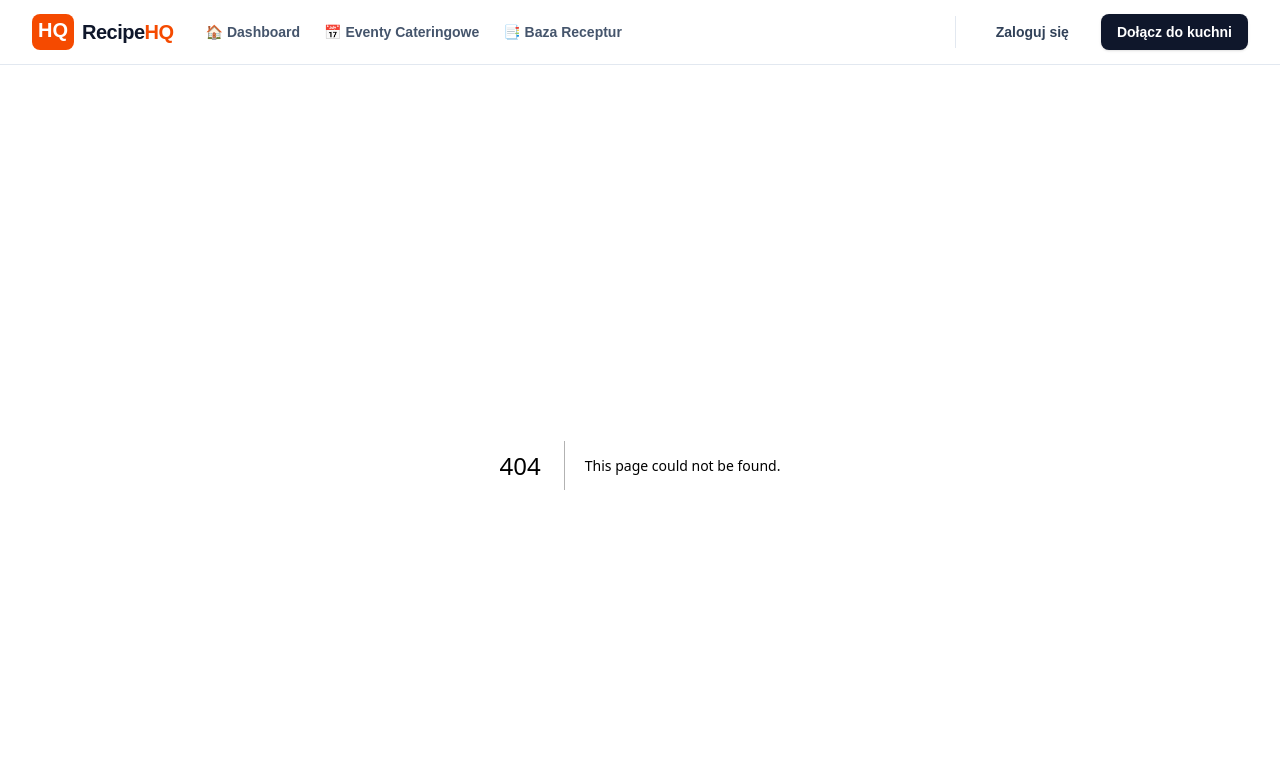
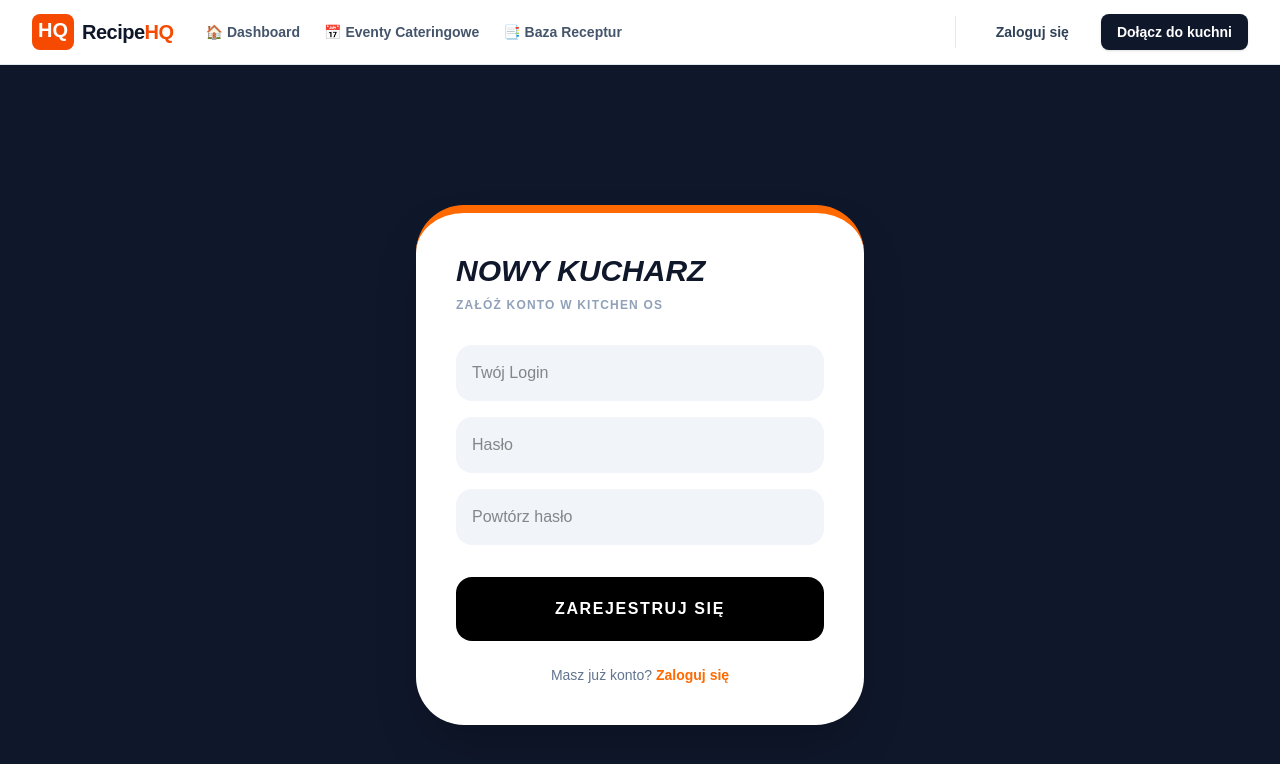
Before and after one commit to kacperchlastawa/RecipeHQ-Kitchen-Operating-System, a Next.js app in the folder frontend/: page /register in a window 1280 px wide. Before the commit this address had no page. Shown: the top 764 px of the page. Built offline with nearby package versions, Linux system fonts and the light colour scheme.

Commit message:
Register page

```diff
--- /dev/null
+++ b/frontend/src/app/register/page.tsx
@@ -0,0 +1,90 @@
+"use client";
+import { useState } from "react";
+import { useRouter } from "next/navigation";
+import Link from "next/link";
+
+export default function RegisterPage() {
+  const [login, setLogin] = useState("");
+  const [password, setPassword] = useState("");
+  const [passwordRepeat, setPasswordRepeat] = useState(""); // NOWE POLE
+  const [loading, setLoading] = useState(false);
+  const router = useRouter();
+
+  const handleRegister = async (e: React.FormEvent) => {
+    e.preventDefault();
+
+    if (password !== passwordRepeat) {
+      alert("Hasła nie są identyczne!");
+      return;
+    }
+    if (password.length < 8) {
+    alert("Hasło musi mieć co najmniej 8 znaków!");
+    return;
+  }
+
+    setLoading(true);
+
+    try {
+      const res = await fetch("http://localhost:8000/api/v1/auth", {
+        method: "POST",
+        headers: { "Content-Type": "application/json" },
+        body: JSON.stringify({
+          login: login,
+          password: password,
+          repeat_password: passwordRepeat // Zgodnie ze Swaggerem
+        }),
+      });
+
+      if (res.ok) {
+        alert("Konto utworzone! Możesz się zalogować.");
+        router.push("/login");
+      } else {
+        const errorData = await res.json();
+        alert(`Błąd: ${JSON.stringify(errorData.detail)}`);
+      }
+    } catch (error) {
+      console.error("Błąd sieci:", error);
+    } finally {
+      setLoading(false);
+    }
+  };
+
+  return (
+    <div className="min-h-screen flex items-center justify-center bg-slate-900 px-4">
+      <form onSubmit={handleRegister} className="bg-white p-10 rounded-[3rem] shadow-2xl w-full max-w-md border-t-8 border-orange-500">
+        <h1 className="text-3xl font-black text-slate-900 mb-2 uppercase italic">Nowy Kucharz</h1>
+        <p className="text-slate-400 mb-8 font-bold text-xs uppercase tracking-widest">Załóż konto w Kitchen OS</p>
+
+        <div className="space-y-4">
+          <input
+            type="text" placeholder="Twój Login"
+            className="w-full p-4 bg-slate-100 rounded-2xl border-none outline-none font-medium"
+            value={login} onChange={(e) => setLogin(e.target.value)} required
+          />
+          <input
+            type="password" placeholder="Hasło"
+            className="w-full p-4 bg-slate-100 rounded-2xl border-none outline-none font-medium"
+            value={password} onChange={(e) => setPassword(e.target.value)} required
+          />
+          {/* NOWE POLE W UI */}
+          <input
+            type="password" placeholder="Powtórz hasło"
+            className="w-full p-4 bg-slate-100 rounded-2xl border-none outline-none font-medium"
+            value={passwordRepeat} onChange={(e) => setPasswordRepeat(e.target.value)} required
+          />
+        </div>
+
+        <button
+          disabled={loading}
+          className="w-full bg-black text-white mt-8 p-5 rounded-2xl font-black uppercase tracking-widest hover:bg-orange-600 transition-all disabled:opacity-50"
+        >
+          {loading ? "Przetwarzanie..." : "Zarejestruj się"}
+        </button>
+
+        <p className="mt-6 text-center text-sm text-slate-500 font-medium">
+          Masz już konto? <Link href="/login" className="text-orange-500 font-bold hover:underline">Zaloguj się</Link>
+        </p>
+      </form>
+    </div>
+  );
+}
--- a/frontend/src/components/AddProjectModal.tsx
+++ b/frontend/src/components/AddProjectModal.tsx
@@ -1,5 +1,5 @@
 'use client';
-import { useState } from 'react';
+import { useState, useMemo } from 'react';
 
 export default function AddProjectModal({ isOpen, onClose, onRefresh }: {
   isOpen: boolean,
@@ -9,10 +9,25 @@ export default function AddProjectModal({ isOpen, onClose, onRefresh }: {
   const [formData, setFormData] = useState({ name: '', description: '', event_date: '' });
   const [loading, setLoading] = useState(false);
 
+  // Obliczamy aktualny czas, aby zablokować daty wsteczne
+  // useMemo zapobiega przeliczaniu tego przy każdym małym renderze
+  const minDateTime = useMemo(() => {
+    const now = new Date();
+    // Formatowanie do YYYY-MM-DDTHH:mm (wymagane przez datetime-local)
+    return now.toISOString().slice(0, 16);
+  }, [isOpen]); // Przeliczamy tylko gdy otwieramy modal
+
   if (!isOpen) return null;
 
   const handleSubmit = async (e: React.FormEvent) => {
     e.preventDefault();
+
+    // Dodatkowa walidacja "na wszelki wypadek" przed wysyłką
+    if (new Date(formData.event_date) < new Date()) {
+      alert("Nie możesz zaplanować eventu w przeszłości!");
+      return;
+    }
+
     setLoading(true);
 
     try {
@@ -27,8 +42,8 @@ export default function AddProjectModal({ isOpen, onClose, onRefresh }: {
       });
 
       if (res.ok) {
-        onRefresh(); // Odświeża listę projektów na dashboardzie
-        onClose();   // Zamyka okno
+        onRefresh();
+        onClose();
         setFormData({ name: '', description: '', event_date: '' });
       }
     } catch (err) {
@@ -41,49 +56,54 @@ export default function AddProjectModal({ isOpen, onClose, onRefresh }: {
   return (
     <div className="fixed inset-0 bg-black/50 backdrop-blur-sm z-[100] flex items-center justify-center p-4">
       <div className="bg-white rounded-2xl p-8 max-w-md w-full shadow-2xl">
-        <h2 className="text-2xl font-black mb-6">NOWY EVENT</h2>
+        <h2 className="text-2xl font-black mb-6 italic uppercase tracking-tighter">NOWY EVENT</h2>
 
         <form onSubmit={handleSubmit} className="space-y-4">
           <div>
-            <label className="block text-xs font-bold uppercase text-slate-400 mb-1">Nazwa Wydarzenia</label>
+            <label className="block text-xs font-bold uppercase text-slate-400 mb-1 tracking-widest">Nazwa Wydarzenia</label>
             <input
               required
-              className="w-full border-2 border-slate-100 rounded-lg px-4 py-2 focus:border-orange-500 outline-none transition-all"
-              placeholder="np. Wesele Anny i Tomka"
+              value={formData.name}
+              className="w-full border-2 border-slate-100 rounded-lg px-4 py-2 focus:border-orange-500 outline-none transition-all font-medium"
+              placeholder="np. Kolacja Degustacyjna"
               onChange={e => setFormData({...formData, name: e.target.value})}
             />
           </div>
 
           <div>
-            <label className="block text-xs font-bold uppercase text-slate-400 mb-1">Opis (opcjonalnie)</label>
+            <label className="block text-xs font-bold uppercase text-slate-400 mb-1 tracking-widest">Opis (opcjonalnie)</label>
             <textarea
-              className="w-full border-2 border-slate-100 rounded-lg px-4 py-2 focus:border-orange-500 outline-none transition-all h-24"
+              value={formData.description}
+              className="w-full border-2 border-slate-100 rounded-lg px-4 py-2 focus:border-orange-500 outline-none transition-all h-24 font-medium"
               onChange={e => setFormData({...formData, description: e.target.value})}
             />
           </div>
 
           <div>
-            <label className="block text-xs font-bold uppercase text-slate-400 mb-1">Data</label>
+            <label className="block text-xs font-bold uppercase text-slate-400 mb-1 tracking-widest">Data i Godzina</label>
             <input
               type="datetime-local"
               required
-              className="w-full border-2 border-slate-100 rounded-lg px-4 py-2 focus:border-orange-500 outline-none transition-all"
+              min={minDateTime} // <--- TO BLOKUJE DATY WSTECZNE W KALENDARZU
+              value={formData.event_date}
+              className="w-full border-2 border-slate-100 rounded-lg px-4 py-2 focus:border-orange-500 outline-none transition-all font-bold text-slate-700"
               onChange={e => setFormData({...formData, event_date: e.target.value})}
             />
+            <p className="text-[10px] text-slate-400 mt-1 italic">* Musi być późniejsza niż obecna godzina</p>
           </div>
 
           <div className="flex gap-3 pt-4">
             <button
               type="button"
               onClick={onClose}
-              className="flex-1 px-4 py-3 font-bold text-slate-400 hover:bg-slate-50 rounded-xl transition-all"
+              className="flex-1 px-4 py-3 font-bold text-slate-400 hover:bg-slate-50 rounded-xl transition-all uppercase text-sm"
             >
               ANULUJ
             </button>
             <button
               type="submit"
               disabled={loading}
-              className="flex-1 bg-black text-white px-4 py-3 rounded-xl font-bold hover:bg-orange-600 transition-all disabled:opacity-50"
+              className="flex-1 bg-black text-white px-4 py-3 rounded-xl font-black hover:bg-orange-600 transition-all disabled:opacity-50 uppercase text-sm tracking-widest shadow-lg"
             >
               {loading ? "ZAPISYWANIE..." : "STWÓRZ EVENT"}
             </button>
```
Also changed, not shown: 1 other file (tests, documents, lock files or other folders).
